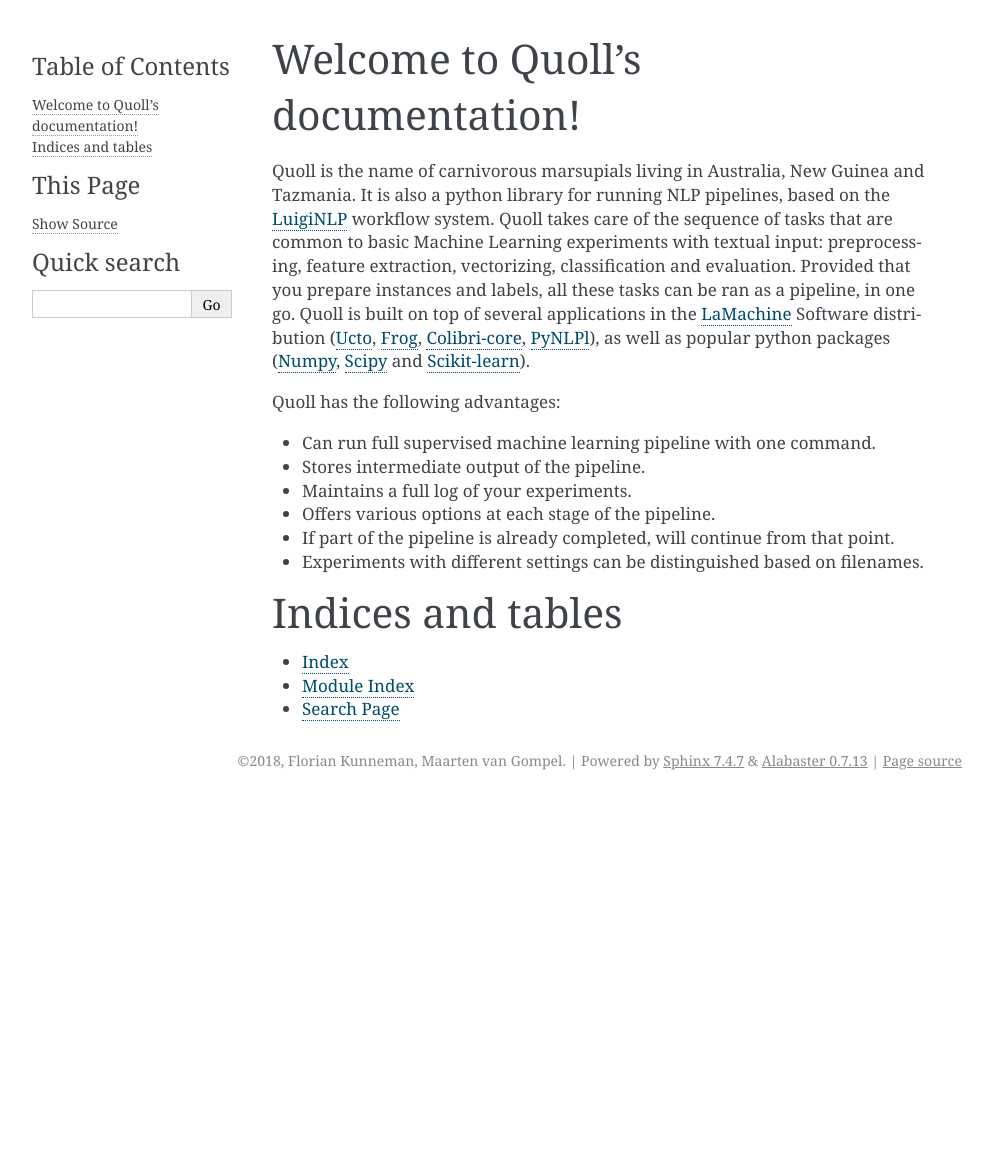
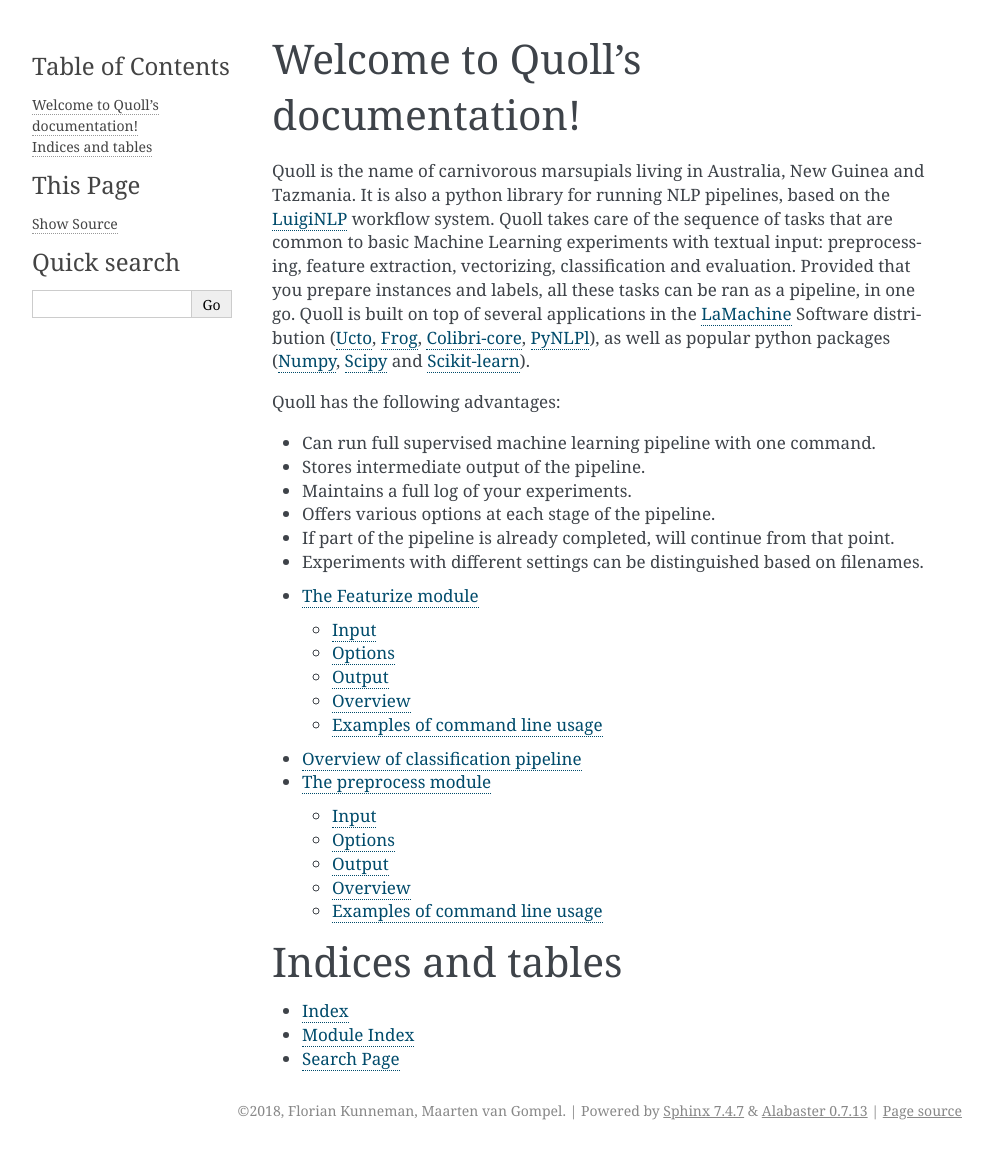
Before and after one commit to LanguageMachines/quoll, a Sphinx documentation site: the page built from docs/source/index.rst, in a window 1280 px wide. Shown: the whole page, without its empty margins (148-1141 px from the left). Built offline with Sphinx 7.4.7, drawn with Linux system fonts in a browser that asks for light colours; before the commit the page ends 900 px from its top, so only the background shows below that; part of the change alters nothing that is shown.

```diff
--- a/docs/source/index.rst
+++ b/docs/source/index.rst
@@ -29,7 +29,9 @@ Quoll has the following advantages:
 
 .. toctree::
    :maxdepth: 2
-   :caption: Contents:
+   :glob:
+
+   *
 
 
 
```
